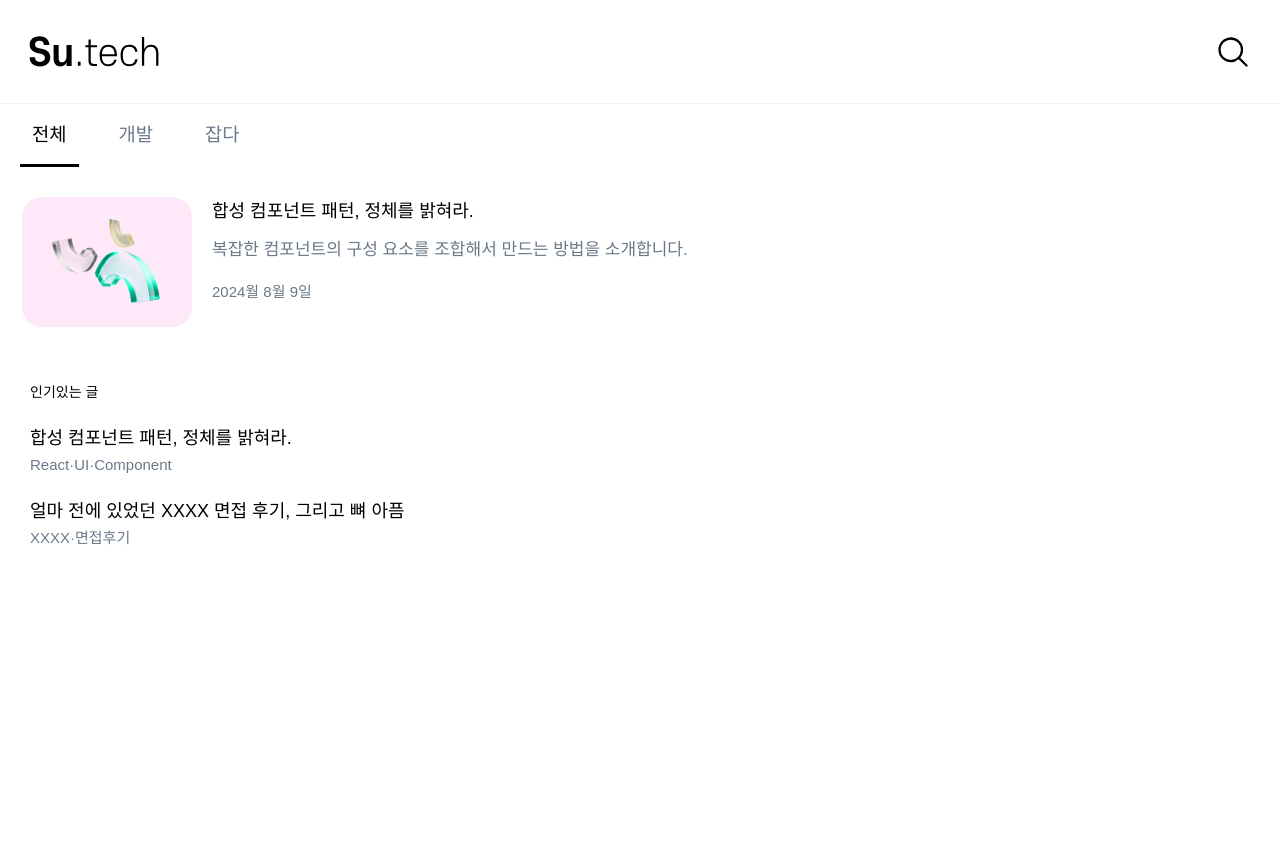
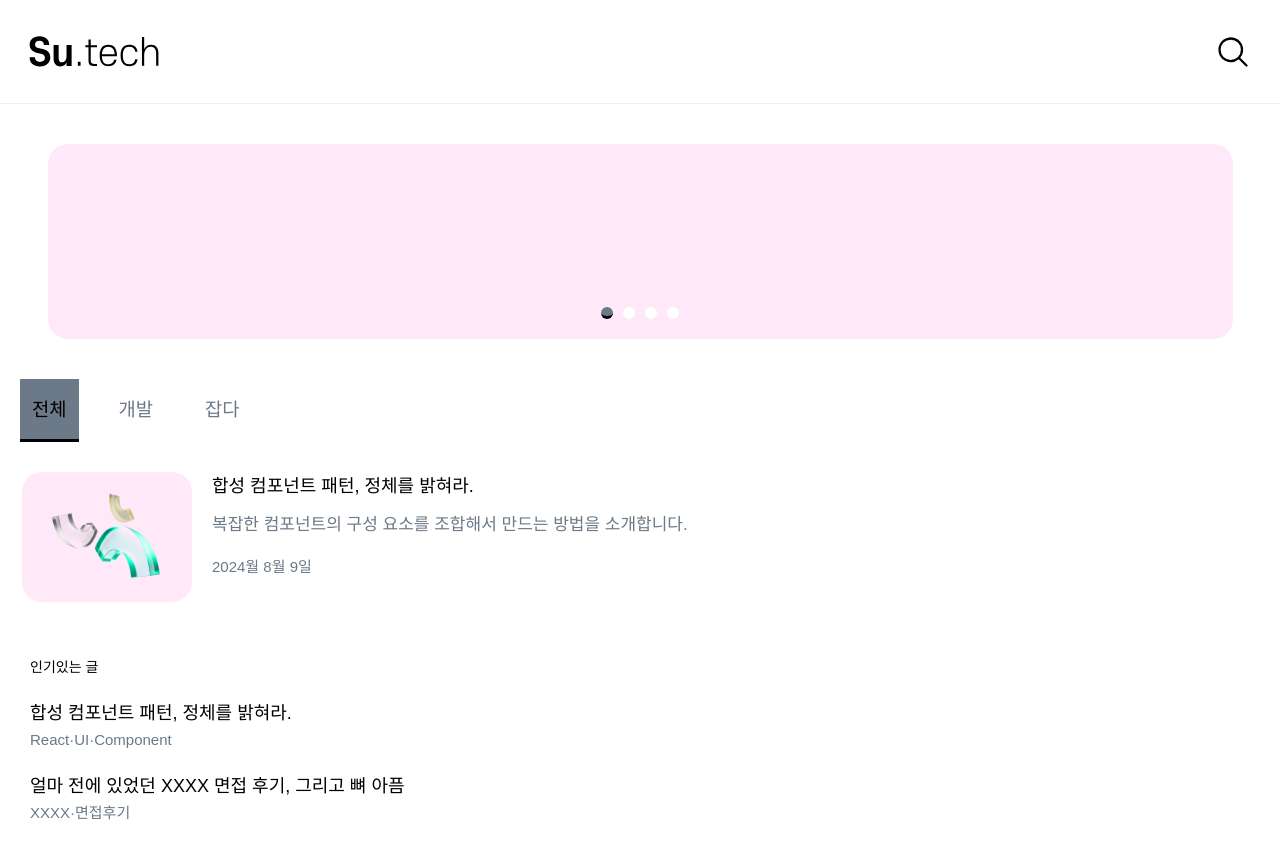
Before and after one commit to jangsumin/Su.tech, a Next.js app in the folder client/: page / in a window 1280 px wide. Before the commit the page ends 800 px from the top, so only its background shows below. Built offline with nearby package versions, Linux system fonts and the light colour scheme; a web font is replaced by a local one.

Commit message:
feat: Carousel 컴포넌트 생성 - close #9

```diff
--- a/client/src/app/page.tsx
+++ b/client/src/app/page.tsx
@@ -1,4 +1,5 @@
 import Navbar from "@/components/navbar/Navbar";
+import Carousel from "@/components/carousel/Carousel";
 import Tab from "@/components/tab/Tab";
 import PostPreview from "@/components/post-preview/PostPreview";
 import PopularPost from "@/components/popular-post/PopularPost";
@@ -7,6 +8,7 @@ export default function Home() {
   return (
     <>
       <Navbar />
+      <Carousel />
       <Tab />
       <PostPreview
         title="합성 컴포넌트 패턴, 정체를 밝혀라."
--- /dev/null
+++ b/client/src/components/carousel/Carousel.css
@@ -0,0 +1,40 @@
+.carousel-wrapper {
+  width: 118.5rem;
+  height: 19.5rem;
+  overflow: hidden;
+  position: relative;
+  margin: 4rem auto;
+  border-radius: 2rem;
+  background-color: var(--default);
+}
+
+.content {
+  width: 100%;
+  height: 100%;
+  background-color: var(--selected-background);
+}
+
+.slider-wrapper {
+  height: 1.2rem;
+  position: absolute;
+  left: 50%;
+  transform: translateX(-50%);
+  bottom: 2rem;
+  display: flex;
+  gap: 1rem;
+}
+
+.slider {
+  cursor: pointer;
+  width: 1.2rem;
+  height: 1.2rem;
+  border-radius: 50%;
+}
+
+.selected {
+  background-color: var(--sub-font);
+}
+
+.non-selected {
+  background-color: var(--main-background);
+}
--- /dev/null
+++ b/client/src/components/carousel/Carousel.tsx
@@ -0,0 +1,39 @@
+"use client";
+
+import "./Carousel.css";
+import { useState } from "react";
+
+function Carousel() {
+  const [step, setStep] = useState<number>(0);
+
+  const handleSlider = (step: number) => {
+    setStep(step);
+  };
+
+  return (
+    <div className="carousel-wrapper">
+      {step === 0 && <div className="content"></div>}
+
+      <ul className="slider-wrapper">
+        <li
+          className={`slider ${step === 0 ? "selected" : "non-selected"}`}
+          onClick={() => handleSlider(0)}
+        ></li>
+        <li
+          className={`slider ${step === 1 ? "selected" : "non-selected"}`}
+          onClick={() => handleSlider(1)}
+        ></li>
+        <li
+          className={`slider ${step === 2 ? "selected" : "non-selected"}`}
+          onClick={() => handleSlider(2)}
+        ></li>
+        <li
+          className={`slider ${step === 3 ? "selected" : "non-selected"}`}
+          onClick={() => handleSlider(3)}
+        ></li>
+      </ul>
+    </div>
+  );
+}
+
+export default Carousel;
```
